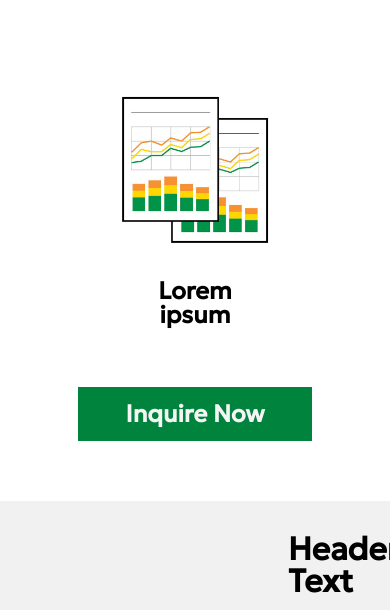
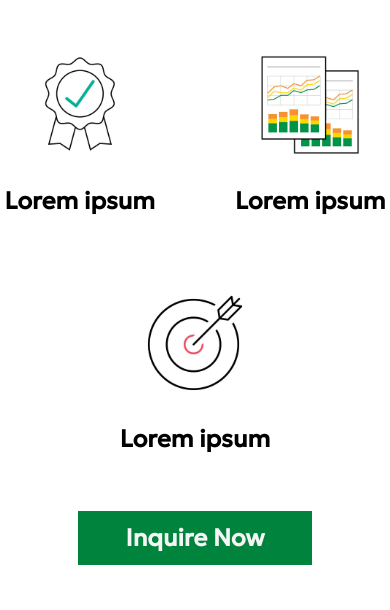
Before and after one commit to monysary/zymo-landing-page, a plain HTML site: page index.html in a window 390 px wide. Shown: the part 202-812 px from the top of the page. Drawn offline with Linux system fonts and the light colour scheme.

Commit message:
added responsive design for tablet sized screens for header section

```diff
--- a/assets/css/style.css
+++ b/assets/css/style.css
@@ -1,5 +1,5 @@
 :root {
-    --primary-color: #00843D
+    --primary-color: #00843D;
 }
 
 #banner {
@@ -25,12 +25,14 @@ h1 {
 .hero {
     margin: 100px 0px 60px;
     display: flex;
+    flex-wrap: wrap;
     justify-content: center;
     gap: 10rem;
 }
 
 label {
     display: block;
+    white-space: nowrap;
 }
 
 .icons {
@@ -121,3 +123,14 @@ form {
     display: flex;
     justify-content: center;
 }
+
+@media screen and (max-width: 800px) {
+    .hero {
+        gap: 5rem;
+        margin: 60px 0;
+    }
+
+    .icons {
+        width: 100px;
+    }
+}
```
